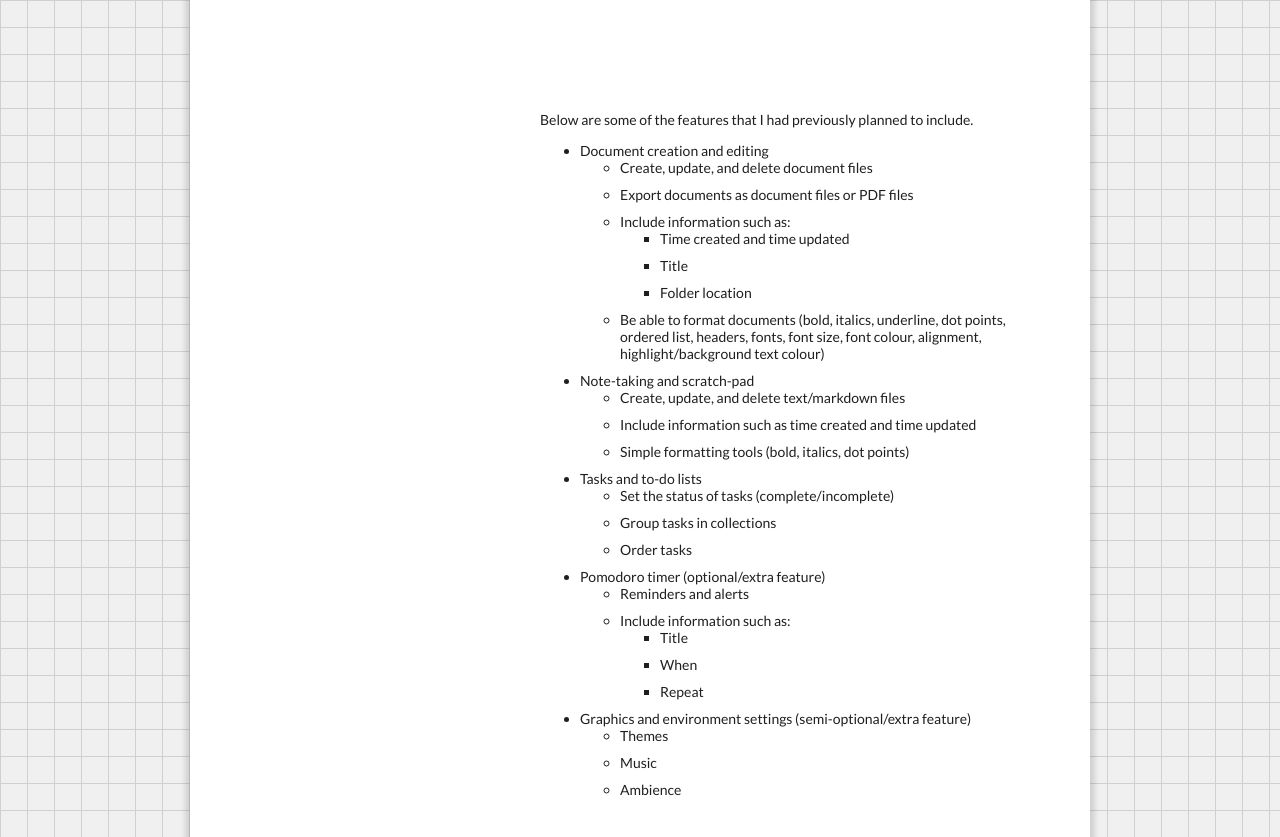
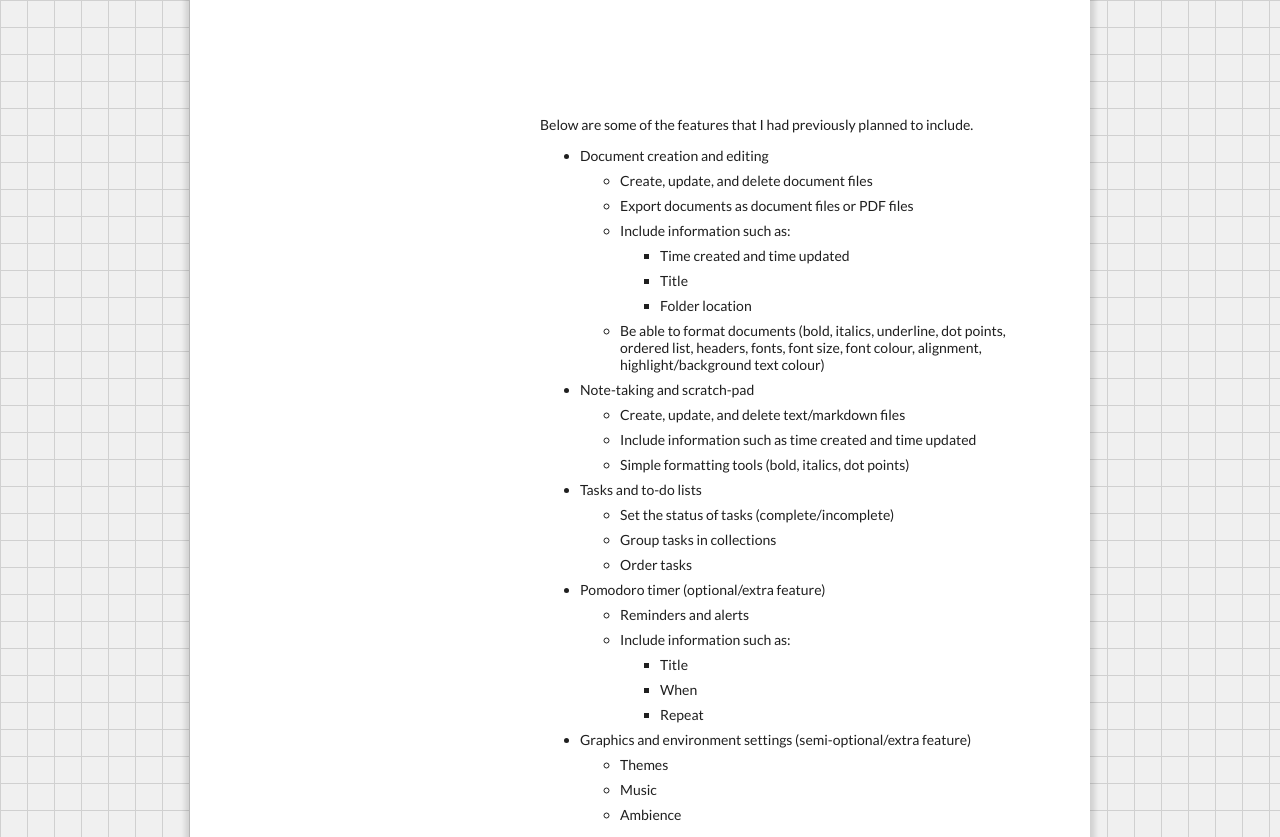
Before and after one commit to oddphie/oddphie.github.io, a plain HTML site: page pages/kkb385_documentation.html in a window 1280 px wide. Shown: the part 1755-2592 px from the top of the page. Drawn offline with Linux system fonts and the light colour scheme.

Commit message:
Update minor changes to style

```diff
--- a/style.css
+++ b/style.css
@@ -63,7 +63,7 @@ h2 {
 
 h3 {
     font-size: 14px;
-    margin-top: 20px;
+    margin-top: 25px;
 }
 
 .title {
@@ -79,8 +79,12 @@ ul {
     font-size: 14px;
 }
 
-section>ul li:not(:first-of-type) {
-    margin-top: 10px;
+ul>ul {
+    margin: 10px 0;
+}
+
+section>ul li {
+    margin-top: 8px;
 }
 
 .underlined {
```
Also changed, not shown: pages/kkb385_documentation.html (+2 -0 lines).
